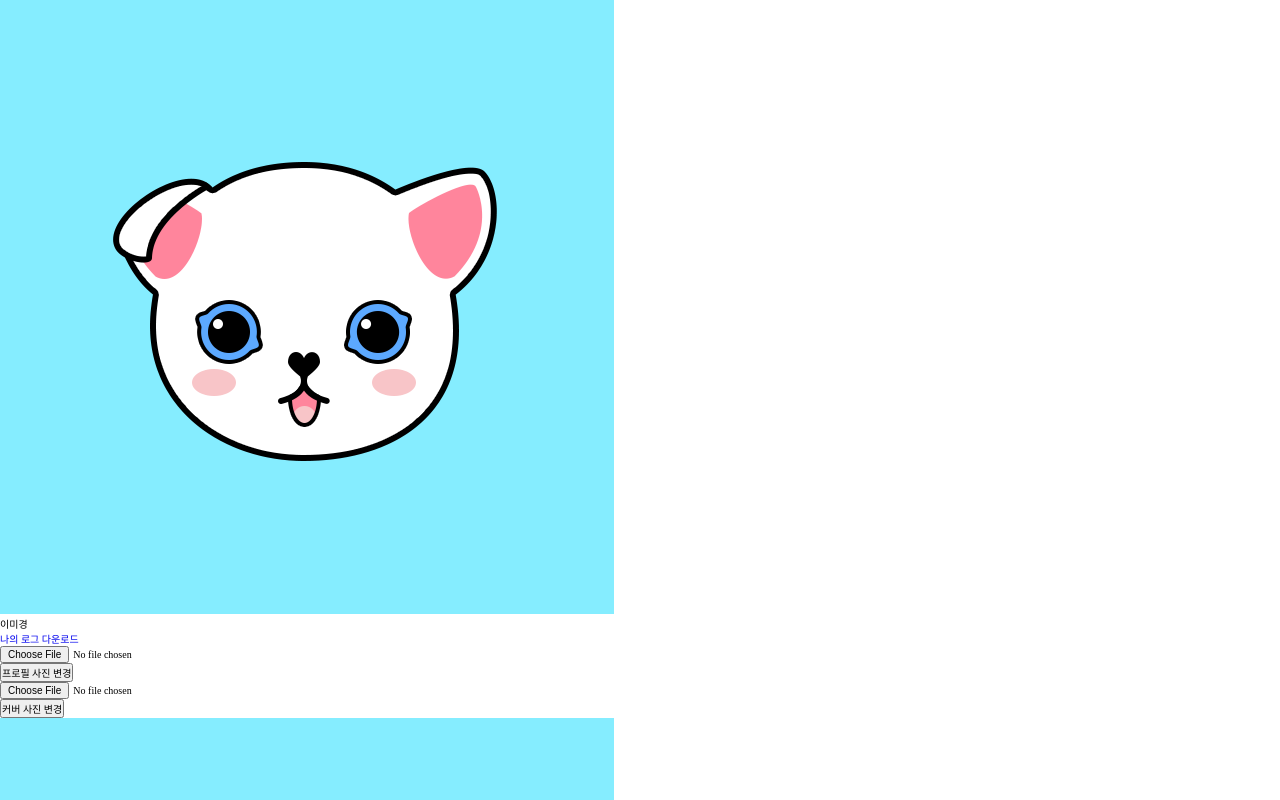
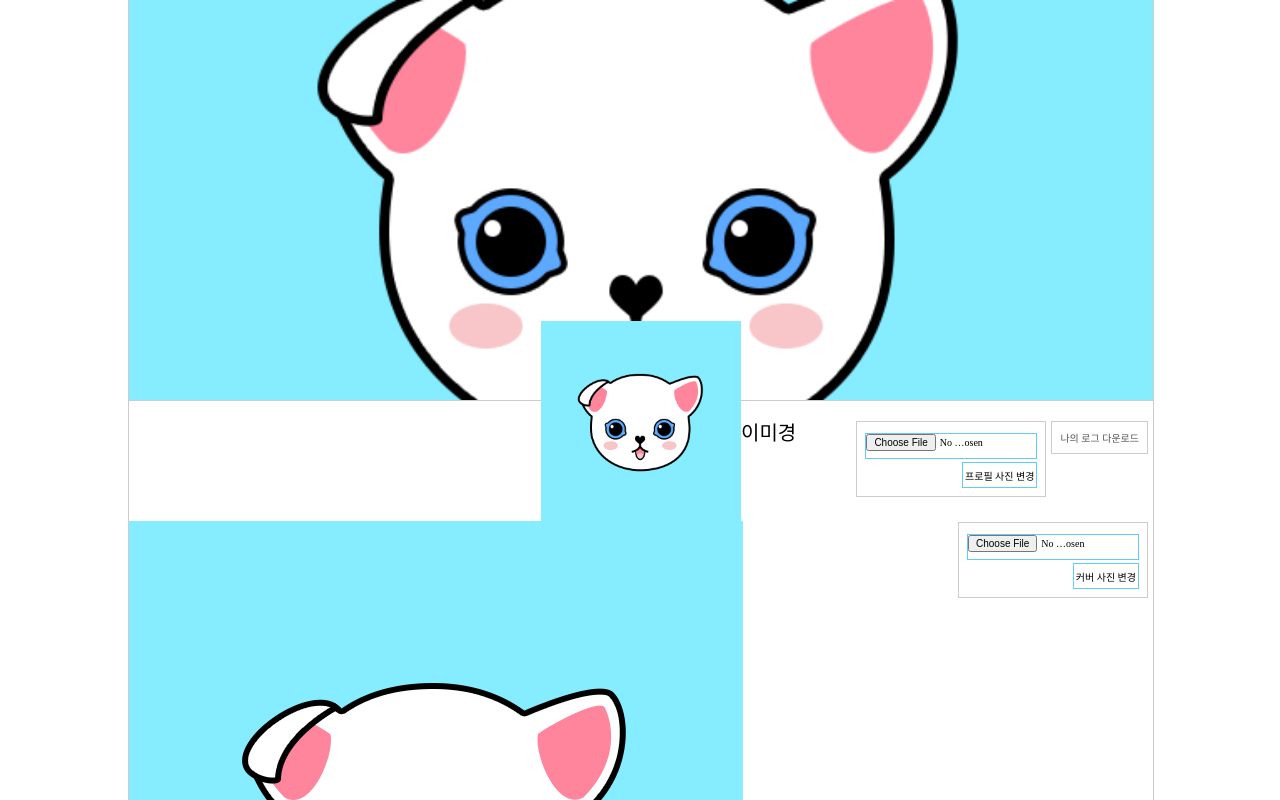
Before and after one commit to migyeonglee/WebCodingStart-Book, a website: page myservice/me.html in a window 1280 px wide. Shown: the top 800 px of the page. Drawn offline with nearby package versions, Linux system fonts and the light colour scheme; a web font is replaced by a local one.

Commit message:
mypage css ing ver1

```diff
--- /dev/null
+++ b/myservice/css/me.css
@@ -0,0 +1,75 @@
+#container {
+    width: 80%;
+    margin: 0 auto
+}
+
+#center {
+    float: left;
+    width: 100%;
+    border-left: 1px solid #ccc;
+    border-right: 1px solid #ccc
+}
+
+#myWallPhoto {
+    float: left;
+    width: 100%;
+    height: 400px
+}
+
+#myProfilePhoto {
+    width: 200px;
+    margin: 0 auto
+}
+
+#myProfilePhoto img {
+    float: left;
+    width: 100%;
+    margin-top: -40%
+}
+
+#name {
+    float: left;
+    text-align: center;
+    color: #000;
+    font-size: 2em;
+    padding: 1rem 0
+}
+
+.myButtonBox {
+    float: right;
+    border: 1px solid #ccc;
+    padding: 0.5rem;
+    margin: 20px 5px 5px 0
+}
+
+.myButtonBox .photoSelectorBtn,
+#myProfilePhotoUploadBtn,
+#myCoverPhotoUploadBtn {
+    background: none;
+    border: none;
+    text-align: center;
+    cursor: pointer
+}
+
+.myButtonBox a {
+    color: #555;
+}
+
+.photoBox {
+    clear: both;
+    float: right;
+    margin-top: 3px;
+    border: 1px solid #64cbf9
+}
+
+.myButtonBox .photoSelectorBtn {
+    width: 70%;
+    height: 24px
+}
+
+#myProfilePhotoUploadBtn,
+#myCoverPhotoUploadBtn {
+    float: right;
+    height: 24px;
+    padding: 0 2px 0 2px
+}
--- a/myservice/me.html
+++ b/myservice/me.html
@@ -9,9 +9,20 @@
     <link rel="stylesheet" href="./css/cssReset.css" />
     <link rel="stylesheet" href="./css/header.css" />
     <link rel="stylesheet" href="./css/footer.css" />
+    <link rel="stylesheet" href="./css/me.css" />
 
     <script src="https://code.jquery.com/jquery-3.6.3.min.js" integrity="sha256-pvPw+upLPUjgMXY0G+8O0xUf+/Im1MZjXxxgOcBQBXU=" crossorigin="anonymous"></script>
     <script src="https://code.jquery.com/ui/1.13.2/jquery-ui.min.js" integrity="sha256-lSjKY0/srUM9BE3dPm+c4fBo1dky2v27Gdjm2uoZaL0=" crossorigin="anonymous"></script>
+
+    <style>
+        #myWallPhoto {
+            background: url("../images/me/happyCat.png");
+            background-size: cover;
+            background-repeat: no-repeat;
+            background-position: 50% 50%;
+            border-bottom: 1px solid #ccc;
+        }
+    </style>
 </head>
 
 <body>
```
